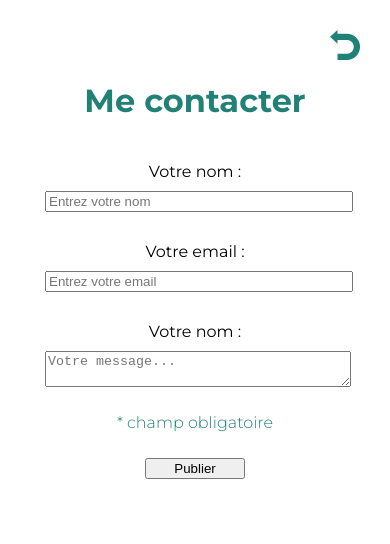
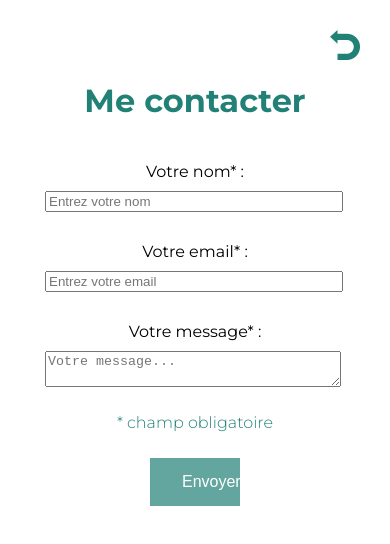
Before and after one commit to AmelieChevalier/portfolio, a React (Create React App) app: page /contact in a window 390 px wide. Shown: the top 544 px of the page. Built offline with nearby package versions, Linux system fonts and the light colour scheme.

Commit message:
css button

```diff
--- a/src/components/AddProject.js
+++ b/src/components/AddProject.js
@@ -45,6 +45,7 @@ export default function AddProject() {
         className="retour-acceuil"
         style={{ backgroundImage: `url(${returnImage})` }}
       />
+      <div className='new-project-form-container'>
       <h1>Nouveau projet</h1>
       <form className="new-project-form" onSubmit={(e) => handleSubmit(e)}>
         <div className='input-line'>
@@ -194,6 +195,7 @@ export default function AddProject() {
           Publier
         </button>
       </form>
+      </div>
     </div>
   );
 }
--- a/src/components/ContactForm.js
+++ b/src/components/ContactForm.js
@@ -39,7 +39,7 @@ export default function ContactForm() {
         <form className="contact-form" onSubmit={(e) => handleSubmit(e)}>
           <div className="input-line">
             <label className="label" htmlFor="name">
-              Votre nom :
+              Votre nom* :
             </label>
             <input
               className="form-input"
@@ -55,7 +55,7 @@ export default function ContactForm() {
           </div>
           <div className="input-line">
             <label className="label" htmlFor="email">
-              Votre email :
+              Votre email* :
             </label>
             <input
               className="form-input"
@@ -71,7 +71,7 @@ export default function ContactForm() {
           </div>
           <div className="input-line">
             <label className="label" htmlFor="message">
-              Votre nom :
+              Votre message* :
             </label>
             <textarea
               className="form-input"
@@ -87,7 +87,7 @@ export default function ContactForm() {
           </div>
           <p>* champ obligatoire</p>
           <button type="submit" className="btn publish">
-            Publier
+            Envoyer
           </button>
         </form>
       </div>
--- a/src/pages/Admin.js
+++ b/src/pages/Admin.js
@@ -31,7 +31,7 @@ export default function Admin () {
     <Link to='/' className='retour-acceuil' style={{backgroundImage:`url(${returnImage})`}} />
 
     <div className='admin-project-container'>
-      <h2>Gestion des projets</h2>
+      <h1>Gestion des projets</h1>
       <div className='projects-list'>
         <ul>
         {allProjects && allProjects.map((project) => {
--- a/src/styles/AddProject.css
+++ b/src/styles/AddProject.css
@@ -11,8 +11,21 @@
 }
 
 button.btn.publish {
-  width: 100px;
+  width: 30%;
   margin-top: 10px;
+  background-color: rgba(34, 129, 119, 0.7);
+  border: none;
+  color: white;
+  padding: 15px 32px;
+  text-align: center;
+  text-decoration: none;
+  display: inline-block;
+  font-size: 16px;
+  font-weight: 300;
+}
+
+button.btn.publish:hover {
+  background-color: rgba(34, 129, 119, 1);
 }
 
 .new-project-form .input-line {
@@ -24,6 +37,13 @@ button.btn.publish {
 
 input.form-input, textarea {
   width:300px;
+}
+
+.new-project-form-container {
+  border: 1px solid #262626;
+  width: 600px;
+  padding-bottom: 20px;
+  margin: 0 auto;
 }
 
 @media only screen and (max-width: 600px) {
@@ -38,4 +58,11 @@ input.form-input, textarea {
     margin: 10px 0;
   }
 
+  .new-project-form-container {
+    border: none;
+    width: 100%;
+    padding-bottom: 20px;
+    margin: 0 auto;
+  }
+
 }
--- a/src/styles/Admin.css
+++ b/src/styles/Admin.css
@@ -45,10 +45,28 @@ a.retour-acceuil {
   margin: auto 10px;
 }
 
+.admin-project-container {
+  border: 1px solid #262626;
+  width: 600px;
+  padding-bottom: 20px;
+  margin: 0 auto;
+}
+
+.admin-project-container h1 {
+  margin-bottom: 40px;
+}
+
 @media only screen and (max-width: 600px) {
   .projects-list {
     width: 250px;
     margin: 0 auto;
   }
 
+  .admin-project-container {
+    border: none;
+    width: 100%;
+    padding-bottom: 20px;
+    margin: 0 auto;
+  }
+
 }
--- a/src/styles/ContactForm.css
+++ b/src/styles/ContactForm.css
@@ -18,13 +18,20 @@
 }
 
 input.form-input, textarea {
-  width:300px;
+  width:290px;
+}
+
+.contact-form-container {
+  border: 1px solid #262626;
+  width: 500px;
+  padding-bottom: 20px;
+  margin: 0 auto;
 }
 
 @media only screen and (max-width: 600px) {
 
   .contact-form .input-line {
-    width: 300px;
+    width: 100%;
     display: flex;
     flex-direction: column;
   }
@@ -33,4 +40,20 @@ input.form-input, textarea {
     margin: 10px 0;
   }
 
+  .contact-form-container {
+    border: none;
+    width: 300px;
+    margin: 0 auto;
+  }
+
+  .contact-page {
+    width: 100%
+  }
+
+  .contact-form {
+    width: 300px;
+    margin: 0 auto;
+  }
+
+
 }
```
